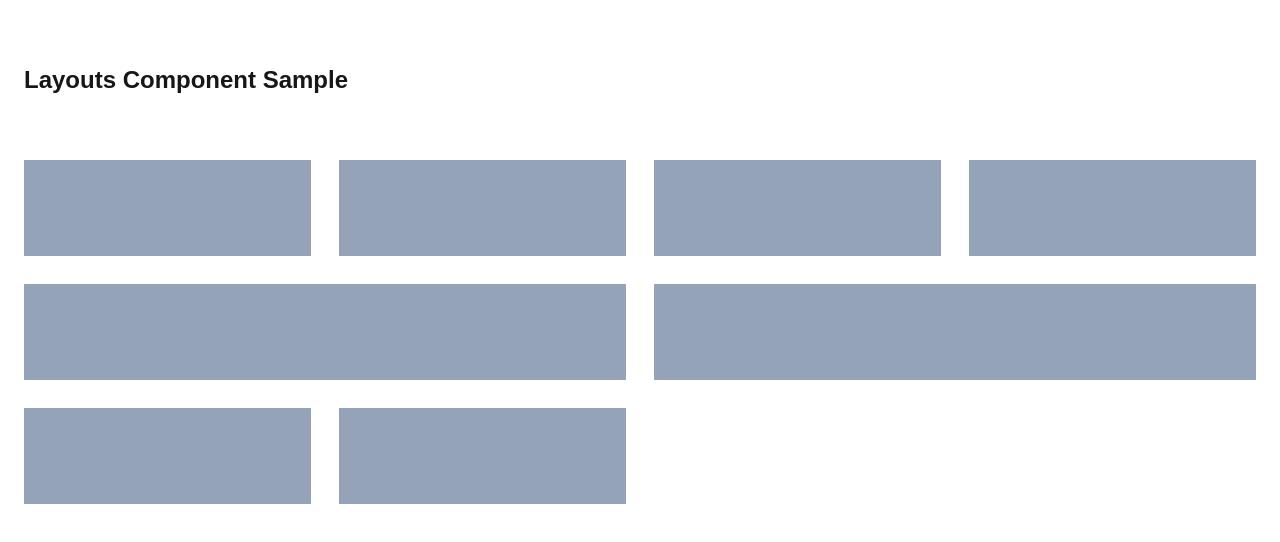
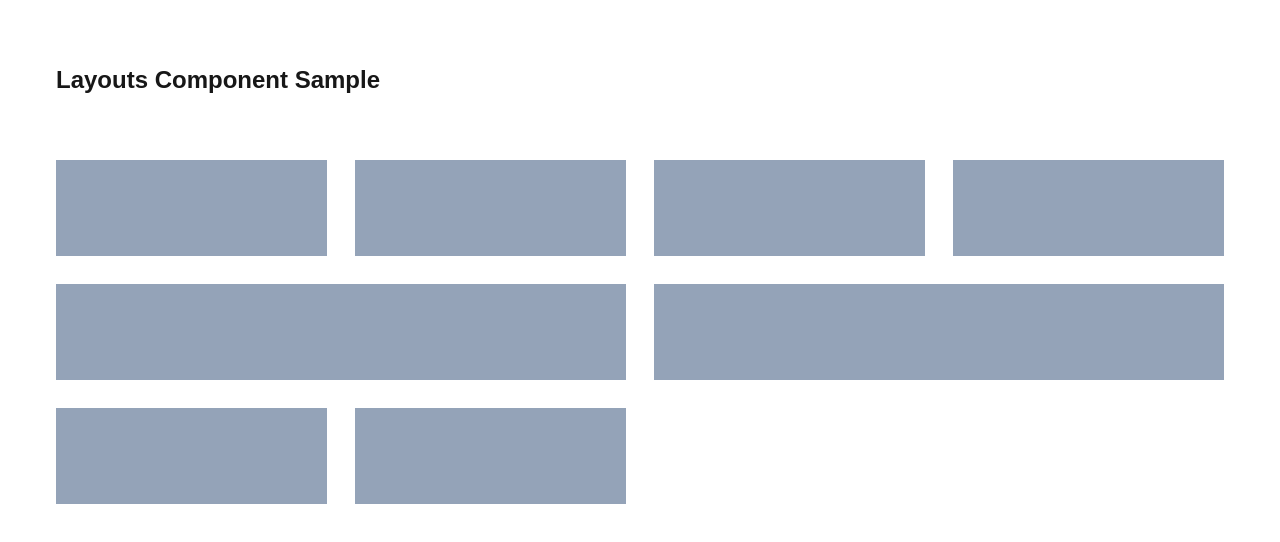
Before and after one commit to johnlomat/template-nextjs-tailwindcss, a Next.js app: page /layouts-component-sample in a window 1280 px wide. Shown: the top 542 px of the page. Built offline with nearby package versions, Linux system fonts and the light colour scheme.

Commit message:
Add: Default container width

```diff
--- a/src/components/layouts.tsx
+++ b/src/components/layouts.tsx
@@ -54,7 +54,9 @@ const containerRowSpacing = cva('container', {
 export const Container = ({ children, className, rowSpacing }: ContainerProps) => {
   return (
     <React.Fragment>
-      <div className={cn(containerRowSpacing({ rowSpacing }), className)}>{children}</div>
+      <div className={cn('w-full md:w-[95%]', containerRowSpacing({ rowSpacing }), className)}>
+        {children}
+      </div>
     </React.Fragment>
   )
 }
```
